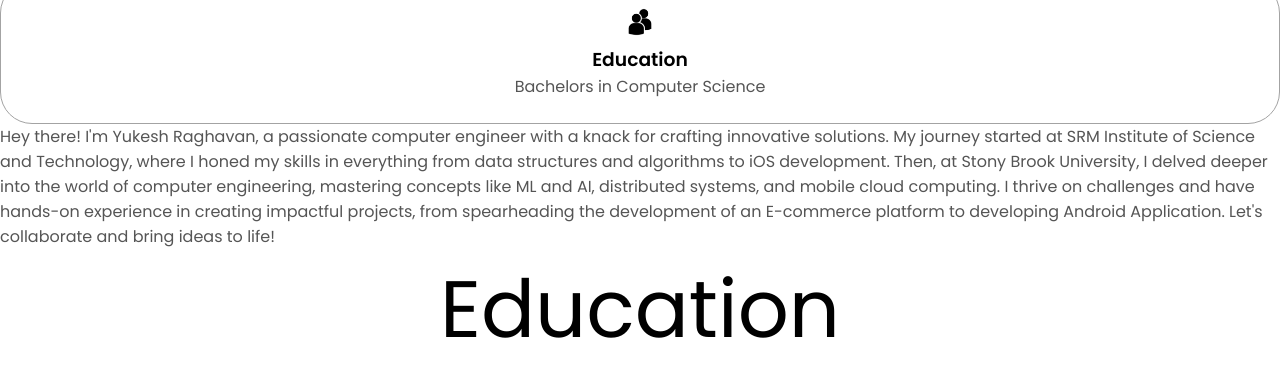
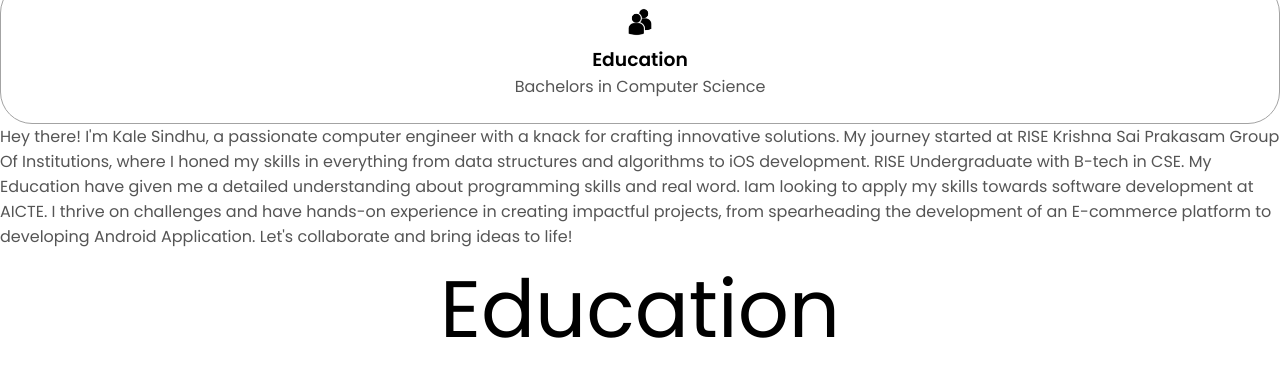
Before and after one commit to Sindhukale/Profile, a plain HTML site: page index.html in a window 1280 px wide. Shown: the part 1460-1826 px from the top of the page. Drawn offline with Linux system fonts and the light colour scheme.

Commit message:
Update index.html

```diff
--- a/index.html
+++ b/index.html
@@ -98,8 +98,8 @@
           </div>
           <div class="text-container">
             <p>
-              Hey there! I'm Yukesh Raghavan, a passionate computer engineer with a knack for crafting innovative solutions. My journey started at SRM Institute of Science and Technology, where I honed my skills in everything from data structures and algorithms to iOS development.
-              Then, at Stony Brook University, I delved deeper into the world of computer engineering, mastering concepts like ML and AI, distributed systems, and mobile cloud computing.
+              Hey there! I'm Kale Sindhu, a passionate computer engineer with a knack for crafting innovative solutions. My journey started at RISE Krishna Sai Prakasam Group Of Institutions, where I honed my skills in everything from data structures and algorithms to iOS development.
+              RISE Undergraduate with B-tech in CSE. My Education have given me a detailed understanding about programming skills and real word. Iam looking to apply my skills towards software development at AICTE.
               I thrive on challenges and have hands-on experience in creating impactful projects, from spearheading the development of an E-commerce platform to developing Android Application.
               Let's collaborate and bring ideas to life!
             </p>
```
